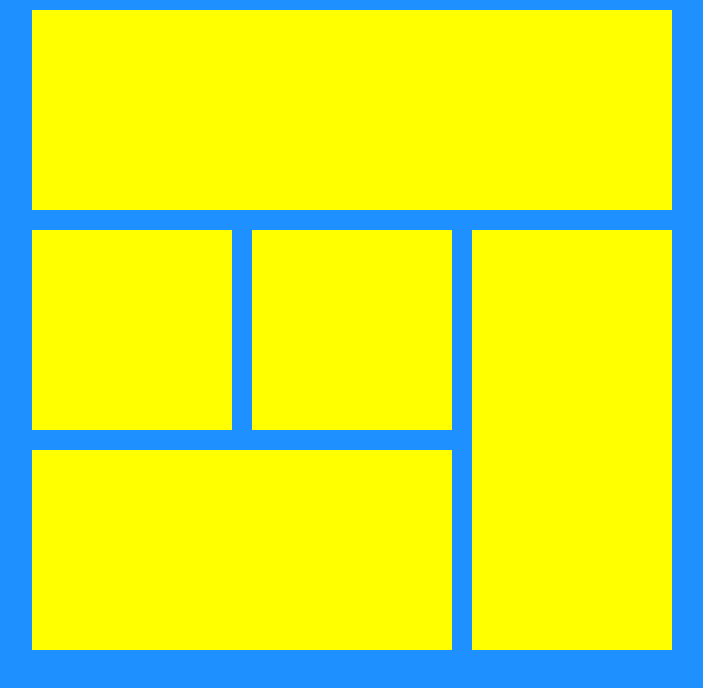
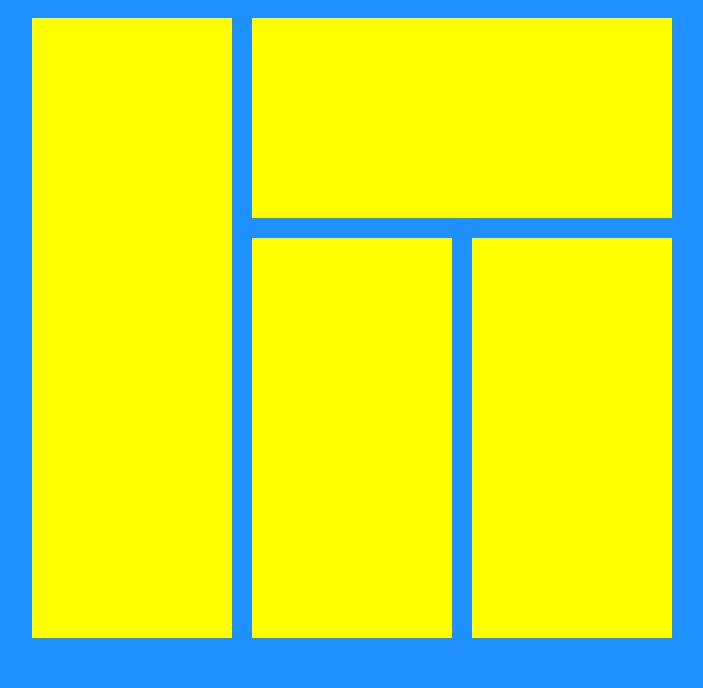
Before and after one commit to luquinhas2344/Atividade---Layout-e-Divs, a plain HTML site: page index.html in a window 1280 px wide. Shown: the whole page, without its empty margins (288-991 px from the left). Drawn offline with Linux system fonts and the light colour scheme.

Commit message:
UPDATE - Layout 3

```diff
--- a/index.html
+++ b/index.html
@@ -1,32 +1,23 @@
 <!DOCTYPE html>
 <html lang="pt-BR">
-
 <head>
     <meta charset="UTF-8">
     <meta name="viewport" content="width=device-width, initial-scale=1.0">
     <link rel="stylesheet" href="style.css">
-    <title>Exercício - Layouts e Divs</title>
+    <title>Exercício 3</title>
 </head>
-
 <body>
     <div class="centralizar">
-        <div class="amarela"></div>
-
-        <div>
-            <div class="flex">
-                <div>
-                    <div class="flex">
-                        <div class="amarela"></div>
-                        <div class="amarela"></div>
-                    </div>
-                    <div class="flex">
-                        <div class="amarela esticar"></div>
-                    </div>
+        <div class="flex">
+            <div class="amarela"></div>
+            <div>
+                <div class="amarela"></div>
+                <div class="flex">
+                    <div class="amarela alongar"></div>
+                    <div class="amarela"></div>
                 </div>
-                <div class="amarela alongar"></div>
             </div>
         </div>
     </div>
 </body>
-
 </html>
```
